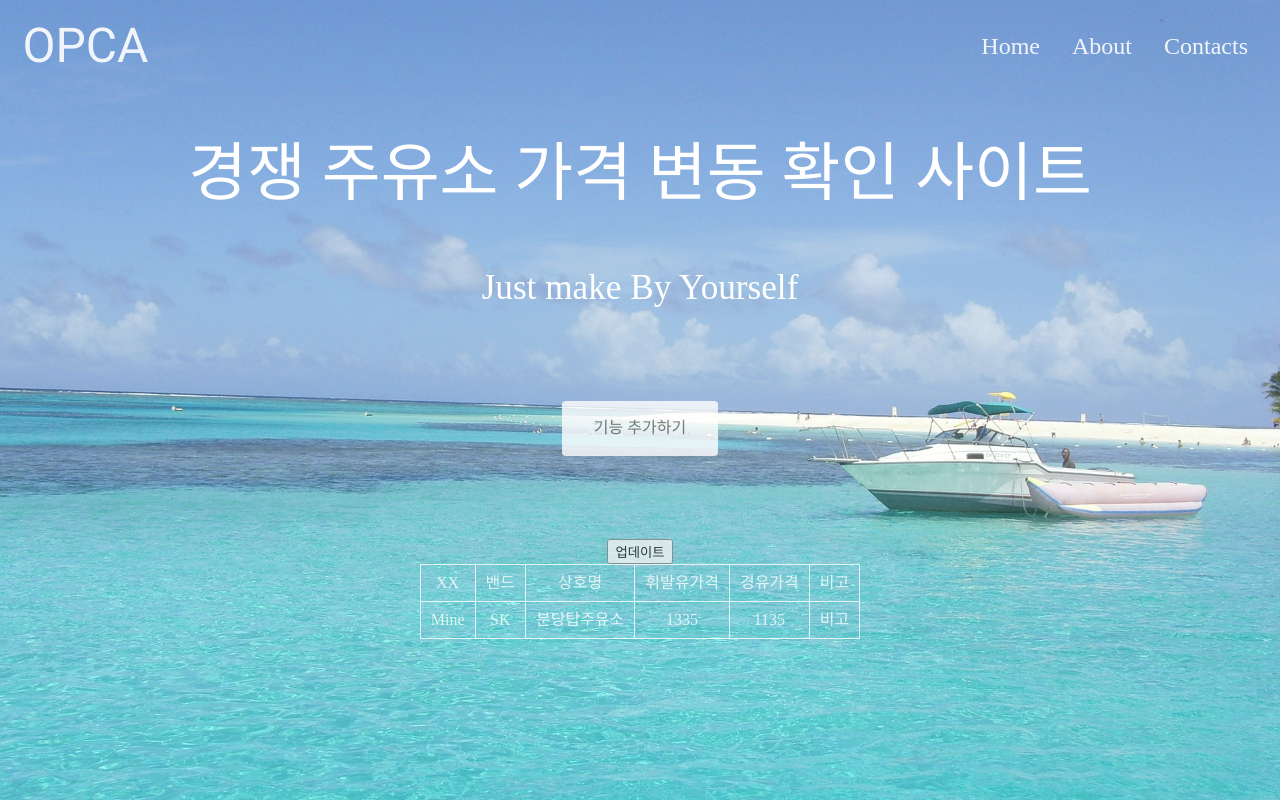
After one commit to PassionOfStudy/OPCA, a Flask app: template templates/test.html in a window 1280 px wide. The commit adds this page. Run offline with Flask 2, Linux system fonts and the light colour scheme; the template is opened without the code that fills it, so the values that code supplies are empty; parts of the project's set-up code (start-up, migrations or seed data) failed here and were passed over.

Commit message:
Update function and Create files
Update - Layout(index.html, style.css)
Create - style.css, TDL.md, db.py

```diff
--- a/api.py
+++ b/api.py
@@ -15,6 +15,7 @@
 import requests
 from flask import Flask, render_template, request, jsonify
 import json
+from pymongo import MongoClient
 
 # 고정값 #
 apiKey = 'F862201006'          # API key
@@ -78,12 +79,14 @@ def getCompetitionOilbankInfo(apiKey, oilbankID):
 
 ## API 구조를 만드는 함수
 def makeAPI(apiKey, oilbankIDs):
-    api = {"result": 'success', "OIL": []}
+    api = {"Result": 'success', "oil": []}
     for item in oilbankIDs:
-        api["OIL"].append(getCompetitionOilbankInfo(apiKey, item))
+        api["oil"].append(getCompetitionOilbankInfo(apiKey, item))
     return api
 
 areaCode = getAreaCode(apiKey)
 coordinate = getCoordinate(apiKey, myOilBankName, areaCode)
 competitionOilbankIDs = getCompetitionOilbankID(apiKey, coordinate, radius, prodcd)
 api = makeAPI(apiKey, competitionOilbankIDs)
+
+## 처음 조회 MongoDB에 저장하기
--- a/app.py
+++ b/app.py
@@ -6,14 +6,19 @@ from pymongo import MongoClient
 # Flask 서버 만들기
 app = Flask(__name__)
 
+# 메인 페이지 로드
 @app.route('/')
 def home():
     return render_template('index.html')
 
-# # API 페이지 테스트 코드
-# @app.route('/read')
-# def showData():
-#     return jsonify(api.api)
+# API Read 기능
+@app.route('/read', methods=['GET'])
+def show_oilprice():
+    doc = api.api
+    return jsonify(doc)
+
+# API Create 기능
+
 
 if __name__ == '__main__':
     app.run('localhost', port=5000, debug=True)
--- /dev/null
+++ b/static/style.css
@@ -0,0 +1,220 @@
+/* css reset */
+/* http://meyerweb.com/eric/tools/css/reset/
+   v2.0 | 20110126
+   License: none (public domain)
+*/
+
+html, body, div, span, applet, object, iframe,
+h1, h2, h3, h4, h5, h6, p, blockquote, pre,
+a, abbr, acronym, address, big, cite, code,
+del, dfn, em, img, ins, kbd, q, s, samp,
+small, strike, strong, sub, sup, tt, var,
+b, u, i, center,
+dl, dt, dd, ol, ul, li,
+fieldset, form, label, legend,
+table, caption, tbody, tfoot, thead, tr, th, td,
+article, aside, canvas, details, embed,
+figure, figcaption, footer, header, hgroup,
+menu, nav, output, ruby, section, summary,
+time, mark, audio, video {
+    margin: 0;
+    padding: 0;
+    border: 0;
+    font-size: 100%;
+    font: inherit;
+    vertical-align: baseline;
+}
+
+/* HTML5 display-role reset for older browsers */
+article, aside, details, figcaption, figure,
+footer, header, hgroup, menu, nav, section {
+    display: block;
+}
+
+body {
+    line-height: 1;
+}
+
+ol, ul {
+    list-style: none;
+}
+
+blockquote, q {
+    quotes: none;
+}
+
+blockquote:before, blockquote:after,
+q:before, q:after {
+    content: '';
+    content: none;
+}
+
+table {
+    border-collapse: collapse;
+    border-spacing: 0;
+}
+
+/* 기본 및 휴대폰 */
+#wrap {
+    position: relative;
+}
+
+a {
+    text-decoration: none;
+    color: #555;
+    opacity: 0.9;
+}
+
+a:hover {
+    opacity: 1;
+}
+
+.home {
+    position: absolute;
+    width: 100%;
+    top: 0;
+    left: 0;
+}
+.background {
+    background-image: url("../static/saipan.jpg");
+    opacity: 0.9;
+    background-position: center;
+    background-size: cover;
+    height: 100vh;
+    min-height: 550px;
+}
+
+header {
+    display: flex;
+    flex-direction: column;
+    position: absolute;
+    width: 100%;
+    top: 0;
+    left: 0;
+    z-index: 10;
+}
+
+header a {
+    color: white;
+}
+
+header h2 {
+    font-family: 'Roboto', sans-serif;
+    font-size: 2rem;
+    padding: 1rem 0;
+    align-self: center;
+}
+
+header nav ul {
+    display: flex;
+    justify-content: space-around;
+    font-size: 1.2rem;
+}
+
+.background {
+    display: flex;
+    flex-direction: column;
+    align-items: center;
+    justify-content: center;
+}
+
+.background h1 {
+    font-family: 'Roboto', sans-serif;
+    color: white;
+    text-align: center;
+    font-size: 3rem;
+    margin-bottom: 3rem;
+}
+
+.background h3 {
+    color: white;
+    font-size: 1.8rem;
+    text-align: center;
+}
+
+.btn {
+    background-color: white;
+    border-radius: 4px;
+    text-transform: uppercase;
+    text-align: center;
+    padding: 1.2rem 2rem;
+    opacity: 0.8;
+    margin-top: 4rem;
+}
+
+.table_price {
+    color: white;
+    text-align: center;
+    padding: 1.2rem 2rem;
+    opacity: 0.8;
+    margin-top: 4rem;
+}
+
+table {
+    border: 1px solid;
+    border-collapse: collapse;
+}
+
+td,
+th {
+    padding: 10px;
+    border: 1px solid;
+}
+
+/* 태블릿 */
+@media (min-width: 768px) {
+    header {
+        flex-direction: row;
+    }
+
+    header h2 {
+        font-size: 2.7rem;
+        padding: 1.3rem;
+        flex-basis: 20%;
+    }
+
+    header nav {
+        flex-basis: 80%;
+    }
+
+    header nav ul {
+        height: 100%;
+        align-items: center;
+        justify-content: flex-end;
+        font-size: 1.4rem;
+    }
+
+    header nav ul li {
+        margin-right: 1.7rem;
+    }
+
+    .background h1 {
+        font-size: 4rem;
+        margin-bottom: 4rem;
+    }
+
+    .background h3 {
+        color: white;
+        font-size: 2.2rem;
+    }
+
+    .btn {
+        margin-top: 6rem;
+    }
+}
+
+/* 데스크톱 */
+@media (min-width: 980px) {
+    header h2 {
+        font-size: 3rem;
+        padding: 1.4rem;
+    }
+
+    header nav ul {
+        font-size: 1.5rem;
+    }
+
+    header nav ul li {
+        margin-right: 2rem;
+    }
+}
--- /dev/null
+++ b/templates/test.html
@@ -0,0 +1,59 @@
+<!DOCTYPE html>
+<html>
+<head>
+    <meta charset="utf-8">
+    <meta http-equiv="X-UA-Compatible" content="IE=edge">
+    <meta name="viewport" content="width=device-width, initial-scale=1">
+    <title>Responsive Single Page Template With Flexbox</title>
+    <link href="https://fonts.googleapis.com/css?family=Roboto:400,700" rel="stylesheet">
+    <link rel="stylesheet" href="../static/style.css">
+</head>
+
+<body>
+<div id="wrap">
+    <header>
+        <h2><a href="#">OPCA</a></h2>
+        <nav>
+            <ul>
+                <li><a href="#">Home</a></li>
+                <li><a href="#">About</a></li>
+                <li><a href="#">Contacts</a></li>
+            </ul>
+        </nav>
+    </header>
+
+    <section class="home">
+        <div class="background">
+            <h1>경쟁 주유소 가격 변동 확인 사이트</h1>
+            <h3>Just make By Yourself</h3>
+            <a href="#" class="btn" target="_blank">기능 추가하기</a>
+            <div class="table_price">
+                <button onclick="showBikeInfo()">업데이트</button>
+                <table>
+                    <thead>
+                    <tr>
+                        <td>XX</td>
+                        <td>밴드</td>
+                        <td>상호명</td>
+                        <td>휘발유가격</td>
+                        <td>경유가격</td>
+                        <td>비고</td>
+                    </tr>
+                    </thead>
+                    <tbody id="bike-info">
+                    <tr>
+                        <td>Mine</td>
+                        <td>SK</td>
+                        <td>분당탑주유소</td>
+                        <td>1335</td>
+                        <td>1135</td>
+                        <td>비고</td>
+                    </tr>
+                    </tbody>
+                </table>
+            </div>
+        </div>
+    </section>
+</div>
+</body>
+</html>
```
Also changed, not shown: TDL.md (added, +57 -0 lines), db.py (added, +12 -0 lines), static/script.js (added, +8 -0 lines), templates/index.html (+99 -25 lines), static/saipan.jpg (added).
